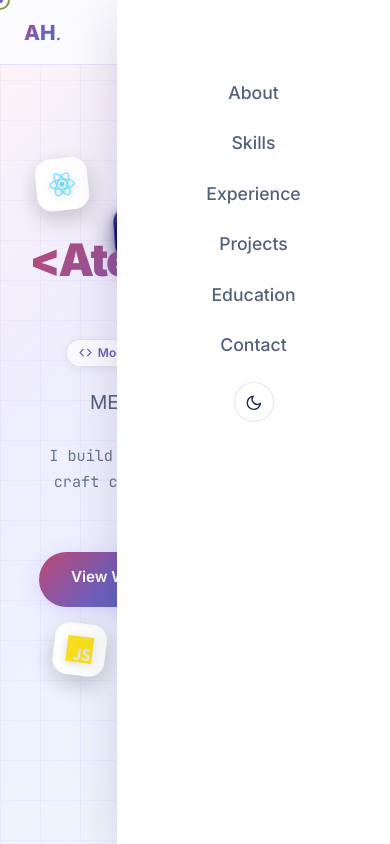
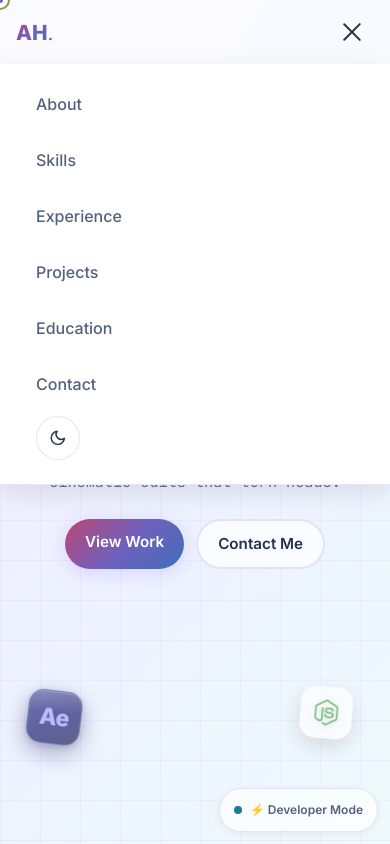
Before and after one commit to AteebAH96/PortfolioMain, a React (Vite) app: page / in a window 390 px wide. Both pictures are taken after a click on the button "Toggle menu". Shown: the top 844 px of the page. Built offline with nearby package versions, Linux system fonts and the light colour scheme; a web font is replaced by a local one.

Commit message:
Make portfolio layouts and interactions responsive on mobile

```diff
--- a/src/components/Navbar.jsx
+++ b/src/components/Navbar.jsx
@@ -1,4 +1,4 @@
-import { useState, useEffect } from "react";
+import { useState, useEffect, useRef } from "react";
 import { FiSun, FiMoon } from "react-icons/fi";
 
 /**
@@ -7,6 +7,27 @@ import { FiSun, FiMoon } from "react-icons/fi";
 export default function Navbar({ theme, toggleTheme }) {
   const [scrolled, setScrolled] = useState(false);
   const [mobileOpen, setMobileOpen] = useState(false);
+  const navRef = useRef(null);
+
+  useEffect(() => {
+    if (!mobileOpen) return;
+    const closeOutside = (event) => {
+      if (!navRef.current?.contains(event.target)) setMobileOpen(false);
+    };
+    const closeOnEscape = (event) => {
+      if (event.key === "Escape") setMobileOpen(false);
+    };
+    const desktop = window.matchMedia("(min-width: 901px)");
+    const closeOnDesktop = () => { if (desktop.matches) setMobileOpen(false); };
+    document.addEventListener("pointerdown", closeOutside);
+    document.addEventListener("keydown", closeOnEscape);
+    desktop.addEventListener("change", closeOnDesktop);
+    return () => {
+      document.removeEventListener("pointerdown", closeOutside);
+      document.removeEventListener("keydown", closeOnEscape);
+      desktop.removeEventListener("change", closeOnDesktop);
+    };
+  }, [mobileOpen]);
 
   useEffect(() => {
     const onScroll = () => setScrolled(window.scrollY > 40);
@@ -31,13 +52,13 @@ export default function Navbar({ theme, toggleTheme }) {
   };
 
   return (
-    <nav className={`navbar ${scrolled ? "scrolled" : ""}`} role="navigation" aria-label="Main navigation">
+    <nav ref={navRef} className={`navbar ${scrolled ? "scrolled" : ""}`} role="navigation" aria-label="Main navigation">
       <div className="navbar-inner">
         <a href="#" className="nav-logo" aria-label="Home">
           AH<span style={{ fontFamily: "'Playfair Display', serif", fontStyle: "italic", fontWeight: 400 }}>.</span>
         </a>
 
-        <ul className={`nav-links ${mobileOpen ? "open" : ""}`}>
+        <ul id="navigation-links" className={`nav-links ${mobileOpen ? "open" : ""}`}>
           {links.map((l) => (
             <li key={l.href}>
               <a href={l.href} onClick={(e) => handleClick(e, l.href)}>
@@ -61,6 +82,7 @@ export default function Navbar({ theme, toggleTheme }) {
           onClick={() => setMobileOpen((p) => !p)}
           aria-label="Toggle menu"
           aria-expanded={mobileOpen}
+          aria-controls="navigation-links"
         >
           <span />
           <span />
--- a/src/hooks/useAnimations.js
+++ b/src/hooks/useAnimations.js
@@ -1,4 +1,15 @@
 import { useEffect, useRef, useState } from "react";
+
+export function useCoarsePointer() {
+  const [coarse, setCoarse] = useState(() => window.matchMedia("(pointer: coarse)").matches);
+  useEffect(() => {
+    const query = window.matchMedia("(pointer: coarse)");
+    const update = () => setCoarse(query.matches);
+    query.addEventListener("change", update);
+    return () => query.removeEventListener("change", update);
+  }, []);
+  return coarse;
+}
 
 /**
  * Custom hook to track mouse position with smooth lerp.
--- a/src/index.css
+++ b/src/index.css
@@ -89,6 +89,7 @@
 
 html {
   scroll-behavior: smooth;
+  scroll-padding-top: 88px;
   font-size: 16px;
 }
 
@@ -507,7 +508,8 @@ img {
   position: relative;
   z-index: 5;
   text-align: center;
-  padding: 0 24px;
+  padding: 120px 24px 88px;
+  width: 100%;
   max-width: 800px;
 }
 
@@ -1055,7 +1057,7 @@ img {
 
 .projects-grid {
   display: grid;
-  grid-template-columns: repeat(auto-fill, minmax(280px, 1fr));
+  grid-template-columns: repeat(auto-fill, minmax(min(100%, 280px), 1fr));
   gap: 24px;
 }
 
@@ -1270,7 +1272,7 @@ img {
    ============================================ */
 .education-cards {
   display: grid;
-  grid-template-columns: repeat(auto-fill, minmax(320px, 1fr));
+  grid-template-columns: repeat(auto-fill, minmax(min(100%, 320px), 1fr));
   gap: 24px;
 }
 
@@ -1570,3 +1572,148 @@ img {
   box-shadow: var(--shadow-lg);
   pointer-events: none;
 }
+
+/* Flexible content and touch layouts */
+.about-grid > *,
+.contact-grid > *,
+.projects-grid > *,
+.education-cards > * {
+  min-width: 0;
+}
+
+.section-title,
+.edu-degree,
+.contact-btn > span:last-child {
+  overflow-wrap: anywhere;
+}
+
+.contact-btn > span:last-child { min-width: 0; }
+.skills-group-title svg,
+.skill-chip svg,
+.about-location svg { flex-shrink: 0; }
+.project-tabs,
+.project-links,
+.contact-socials,
+.timeline-header,
+.timeline-title-bar,
+.form-submit { flex-wrap: wrap; }
+.timeline-header { gap: 12px; }
+.timeline-scroll { overflow-x: auto; padding: 8px 3px; }
+.timeline-canvas { min-width: 720px; }
+.timeline-swipe-hint { display: none; }
+.exp-detail-card li::before { content: none; }
+.lightbox-content iframe { display: block; border: 0; }
+.lightbox-portrait {
+  width: min(100%, 360px);
+  height: min(75dvh, 640px);
+  aspect-ratio: auto;
+}
+.lightbox-close {
+  width: 48px;
+  height: 48px;
+  display: grid;
+  place-items: center;
+  z-index: 1;
+}
+:focus-visible { outline: 2px solid var(--accent-lavender); outline-offset: 4px; }
+
+@media (max-width: 900px) {
+  .nav-toggle {
+    display: flex;
+    align-items: center;
+    justify-content: center;
+    width: 44px;
+    height: 44px;
+  }
+  .nav-links {
+    display: none;
+    flex-direction: column;
+    align-items: stretch;
+    position: absolute;
+    top: 100%;
+    right: 0;
+    left: 0;
+    width: 100%;
+    max-width: none;
+    height: auto;
+    max-height: calc(100dvh - 80px);
+    overflow-y: auto;
+    padding: 16px 24px 24px;
+    gap: 8px;
+    background: var(--bg-card);
+    border-bottom: 1px solid var(--border-color);
+    box-shadow: var(--shadow-md);
+  }
+  .nav-links.open { display: flex; }
+  .nav-links li { width: 100%; }
+  .nav-links a { display: block; padding: 12px; font-size: 1rem; }
+  .theme-toggle { width: 44px; height: 44px; margin-left: 12px; }
+  .about-grid,
+  .contact-grid { grid-template-columns: minmax(0, 1fr); gap: 32px; }
+  .polaroid { width: min(100%, 300px); justify-self: center; }
+  .about-grid { text-align: left; }
+  .section-container { padding: 72px 24px; }
+  .timeline-swipe-hint {
+    display: block;
+    font-size: 0.8rem;
+    color: var(--text-muted);
+    margin-bottom: 8px;
+  }
+}
+
+@media (max-width: 600px) {
+  .squiggly-line-container { display: none; }
+  .navbar,
+  .navbar.scrolled { padding: 10px 16px; }
+  .section-container { padding: 56px 20px; }
+  .section-title { font-size: clamp(1.7rem, 7vw, 2.2rem); line-height: 1.2; }
+  .section-subtitle { font-size: 1rem; margin-bottom: 28px; line-height: 1.6; }
+  .hero-section { min-height: 100svh; }
+  .hero-content { padding: 130px 20px 120px; }
+  .hero-name { font-size: clamp(1.85rem, 7.4vw, 3rem); letter-spacing: -0.04em; line-height: 1.2; }
+  .hero-editor-name { max-width: 100%; }
+  .hero-editor-name > span { min-width: 0; }
+  .hero-rotating-title { flex-wrap: wrap; gap: 4px 8px; font-size: 1.15rem; min-height: 3.2em; }
+  .hero-tagline { line-height: 1.7; margin-bottom: 24px; }
+  .hero-buttons { gap: 12px; }
+  .hero-buttons a { padding: 12px 20px; min-height: 48px; }
+  .floating-icon { opacity: 0.6; pointer-events: none; }
+  .skills-group-title { font-size: 1.1rem; line-height: 1.5; }
+  .skill-chips { gap: 8px; margin-bottom: 28px; }
+  .skill-chip { max-width: 100%; padding: 10px 12px; font-size: 0.8rem; }
+  .timeline-wrapper { padding: 20px 12px; }
+  .timeline-title-bar { gap: 8px; font-size: 0.7rem; }
+  .exp-detail-card { padding: 16px 12px; }
+  .project-tabs { gap: 8px; margin-bottom: 24px; }
+  .project-tab { flex: 1; justify-content: center; padding: 12px 10px; min-height: 44px; font-size: 0.8rem; }
+  .projects-grid,
+  .education-cards { grid-template-columns: minmax(0, 1fr); gap: 20px; }
+  .project-body,
+  .video-body { padding: 18px; }
+  .project-link { min-height: 44px; }
+  .edu-card { padding: 24px 20px; }
+  .contact-btn { padding: 14px 12px; gap: 10px; font-size: 0.85rem; }
+  .form-group input,
+  .form-group textarea { font-size: 16px; }
+  .form-submit { align-self: stretch; }
+  .form-submit button { width: 100%; justify-content: center; min-height: 48px; }
+  .lightbox-overlay { padding: 72px 12px 24px; overflow-y: auto; }
+  .lightbox-close { top: 12px; right: 12px; }
+  .lightbox-content { max-height: calc(100dvh - 100px); }
+  .mode-indicator { bottom: max(12px, env(safe-area-inset-bottom)); right: 12px; min-height: 44px; padding: 10px 14px; font-size: 0.75rem; }
+  .footer { padding: 32px 20px 88px; }
+  .footer > div { flex-direction: column; }
+  .footer-text { line-height: 1.7; }
+  .copy-toast { width: max-content; max-width: calc(100% - 32px); text-align: center; padding: 12px 18px; bottom: 72px; }
+  .loading-screen { padding: 24px 16px; text-align: center; }
+  .loading-rec { font-size: 0.95rem; gap: 6px; flex-wrap: wrap; justify-content: center; }
+  .loading-timecode { font-size: clamp(1.6rem, 7vw, 2.5rem); letter-spacing: 2px; }
+  .loading-bar-track { width: min(280px, 100%); }
+}
+
+@media (hover: none) and (pointer: coarse) {
+  .skills-drag-hint { display: none !important; }
+  .video-play-btn { opacity: 1; background: rgba(0, 0, 0, 0.15); }
+  .floating-icon { pointer-events: none; }
+  .skill-chip { touch-action: pan-y; }
+}
--- a/src/sections/Experience.jsx
+++ b/src/sections/Experience.jsx
@@ -47,7 +47,7 @@ export default function Experience() {
     const width = ((exp.endYear - exp.startYear) / totalYears) * 100;
     return {
       left: `${Math.max(left, 2)}%`,
-      width: `${Math.max(width, 24)}%`,
+      width: `${Math.min(Math.max(width, 24), 100 - Math.max(left, 2))}%`,
     };
   };
 
@@ -91,6 +91,9 @@ export default function Experience() {
             </div>
           </div>
 
+          <p className="timeline-swipe-hint">Swipe the timeline to explore, then tap a clip.</p>
+          <div className="timeline-scroll" tabIndex={0} role="region" aria-label="Career timeline, scroll horizontally to explore">
+          <div className="timeline-canvas">
           {/* Time Ruler */}
           <div className="timeline-ruler">
             {years.map((yr) => (
@@ -104,7 +107,7 @@ export default function Experience() {
           <div
             className="timeline-tracks"
             ref={tracksRef}
-            style={{ position: "relative", minHeight: 180, overflowX: "auto" }}
+            style={{ position: "relative", minHeight: 180 }}
           >
             {/* Playhead red indicator */}
             <div
@@ -238,6 +241,9 @@ export default function Experience() {
             </div>
           </div>
 
+          </div>
+          </div>
+
           {/* Premiere Pro Clip Inspector / Detail Card */}
           <AnimatePresence mode="wait">
             {activeExp && (
--- a/src/sections/Hero.jsx
+++ b/src/sections/Hero.jsx
@@ -42,7 +42,7 @@ export default function Hero({ mode, toggleMode }) {
   }, [titles.length]);
 
   /* On mobile, show fewer icons to prevent clutter */
-  const visibleIcons = isMobile ? floatingIcons.slice(0, 5) : floatingIcons;
+  const visibleIcons = isMobile ? floatingIcons.slice(0, 2) : floatingIcons;
   const visibleAdobe = isMobile ? adobeTools.slice(0, 2) : adobeTools;
 
   return (
@@ -56,8 +56,8 @@ export default function Hero({ mode, toggleMode }) {
         return (
           <FloatingIcon
             key={item.name}
-            x={item.x}
-            y={item.y}
+            x={isMobile ? [8, 78][i] : item.x}
+            y={isMobile ? [16, 82][i] : item.y}
             index={i}
             delay={i * 0.15}
           >
@@ -109,8 +109,8 @@ export default function Hero({ mode, toggleMode }) {
       {visibleAdobe.map((tool, i) => (
         <FloatingIcon
           key={tool.name}
-          x={tool.x}
-          y={tool.y}
+          x={isMobile ? [78, 8][i] : tool.x}
+          y={isMobile ? [16, 82][i] : tool.y}
           index={floatingIcons.length + i}
           delay={i * 0.2 + 0.4}
         >
```
Also changed, not shown: src/sections/Projects.jsx (+17 -3 lines), src/sections/Skills.jsx (+9 -5 lines).
